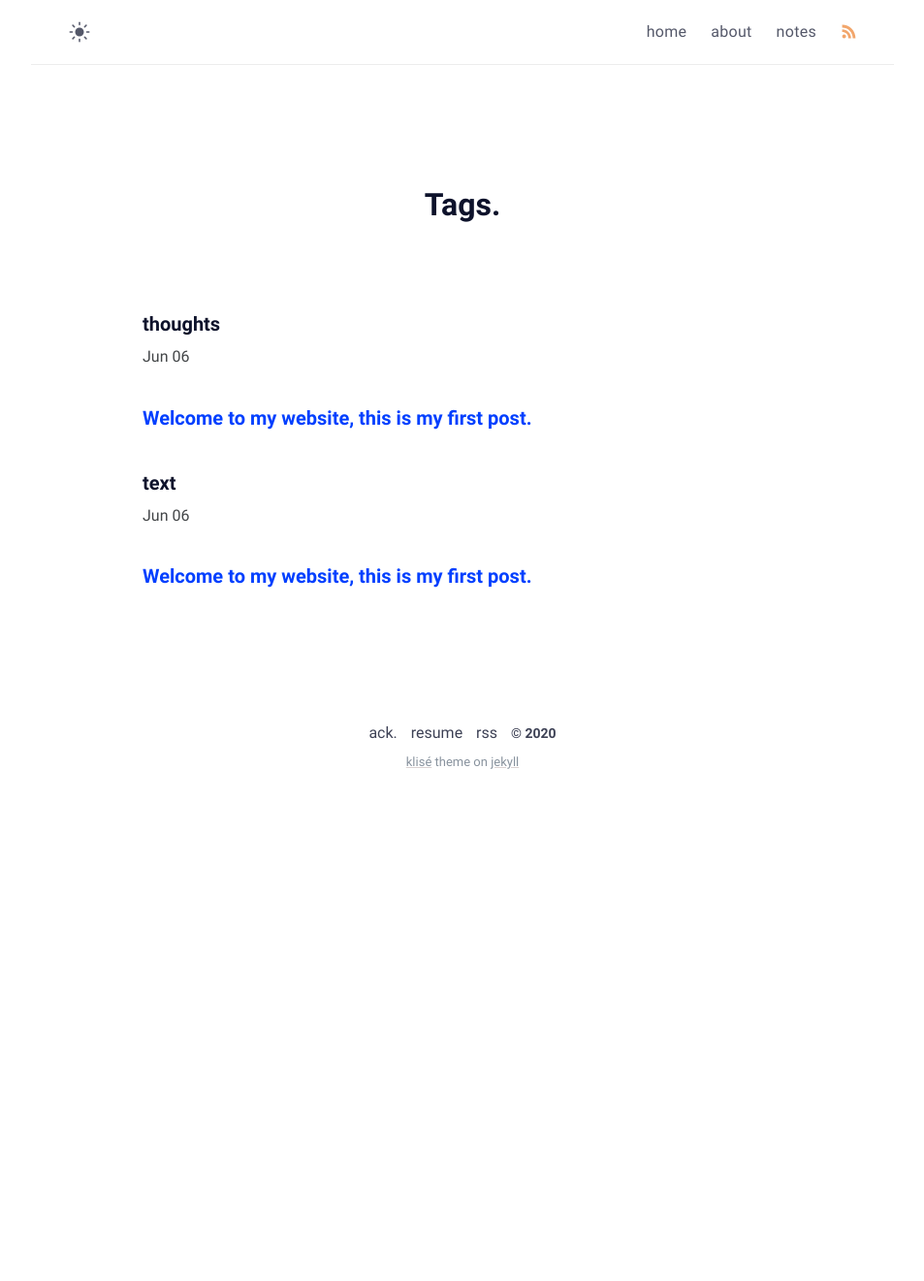
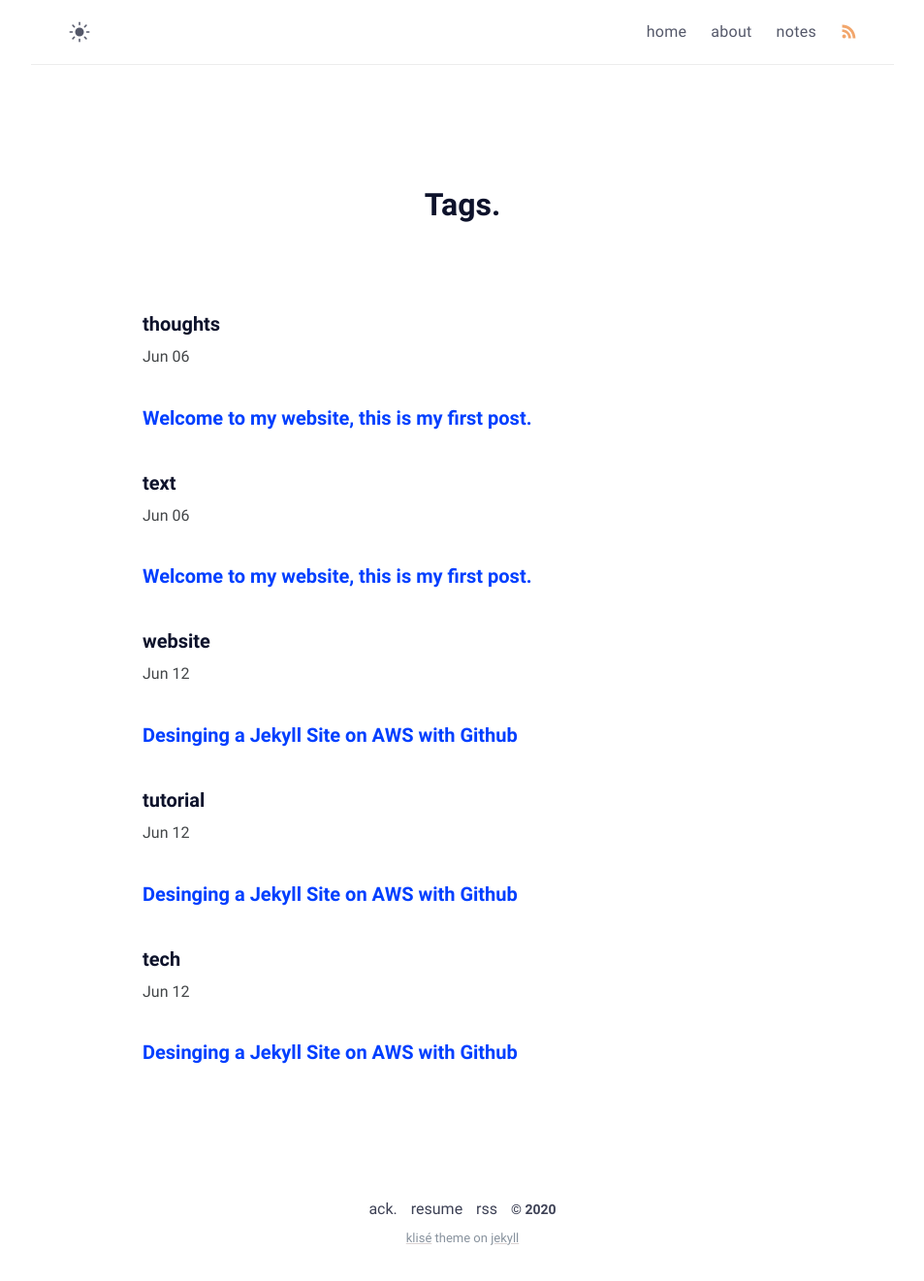
Before and after one commit to jeremyber/jeremyber.com, a Jekyll site: the page built from tags.md, in a window 1280 px wide. Shown: the whole page at 97% size, without its empty margins (163-1116 px from the left). Built offline with Jekyll 4.4.1, drawn with Linux system fonts in a browser that asks for light colours; before the commit the page ends 900 px from its top, so only the background shows below that.

Commit message:
added skeleton of a post

```diff
--- /dev/null
+++ b/_posts/2020-06-12-designing-a-website-for-a-dollar/2020-06-06-designing-a-jekyll-website-on-aws.md
@@ -0,0 +1,14 @@
+---
+title: Desinging a Jekyll Site on AWS with Github
+date: 2020-06-12 18:33:00
+tags: [website, tutorial, tech]
+description: Learn how to create a website for very cheap!
+---
+# How to make a very inexpensive but nice looking website using Jekyll, Github, Github Actions, Amazon S3 and Amazon Cloudfront
+
+![Jekyll Icon](../../assets/img/jekyll.png)
+
+Tutorial Coming Soon!
+
+
+- Jeremy
```
Also changed, not shown: _posts/2020-06-06-welcome-to-my-website/2020-06-06-welcome-to-my-website.md (+1 -1 lines), assets/img/jekyll.png (added), 7 other files.
